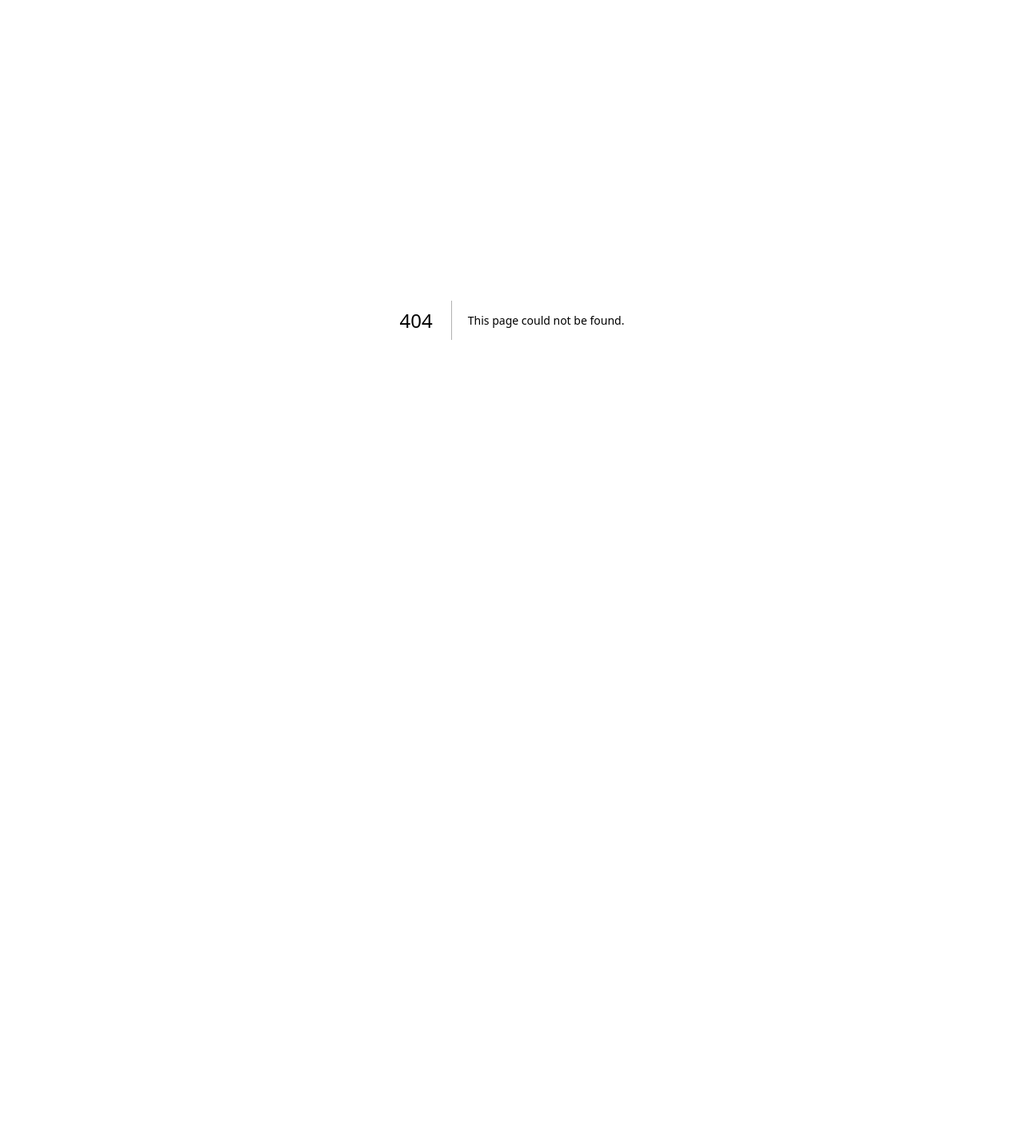
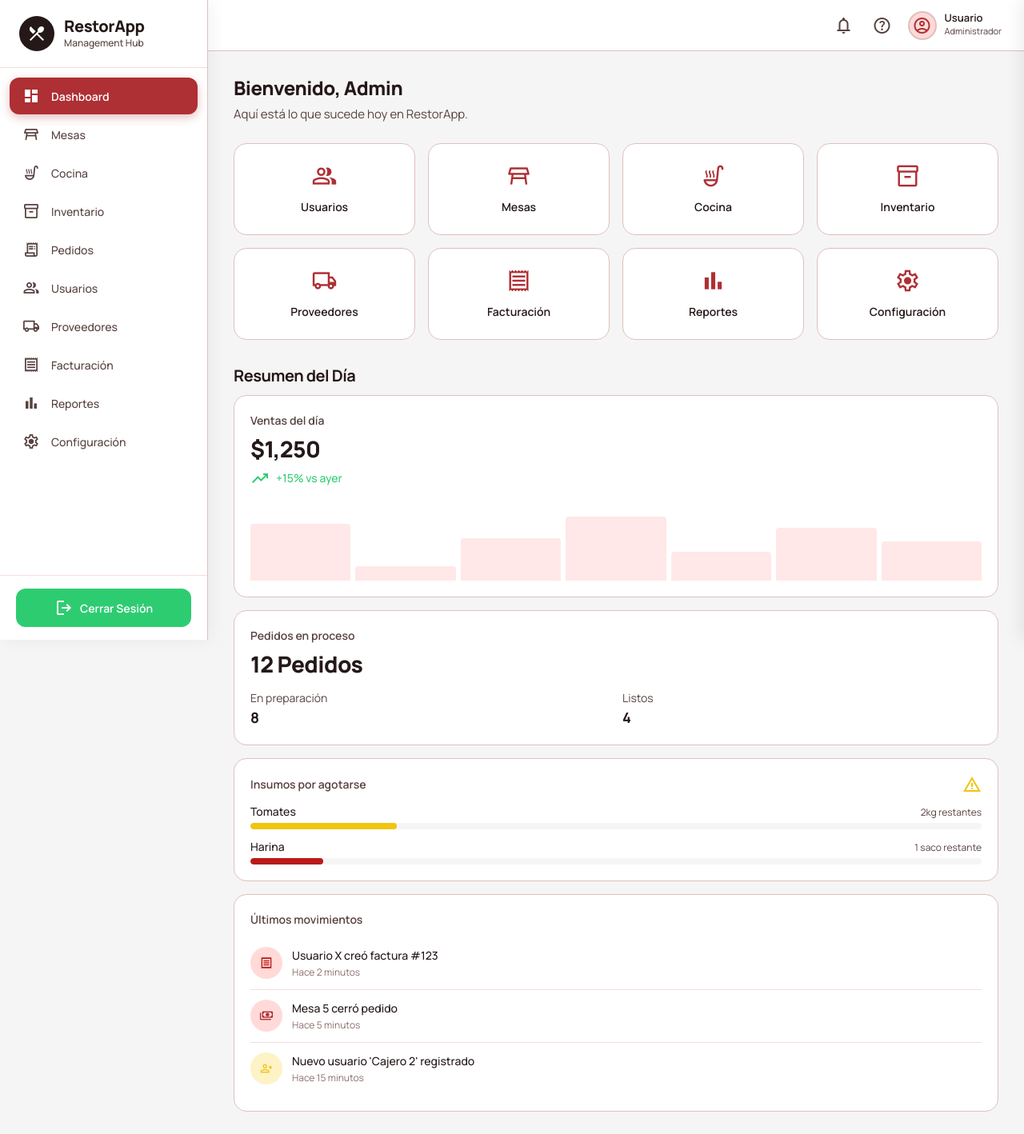
Before and after one commit to dsrojasal/RestorAppV1, a Next.js app: page /dashboard in a window 1280 px wide. Before the commit this address had no page. Shown: the whole page at 80% size. Before the commit the page ends 800 px from the top, so only its background shows below. Built offline with nearby package versions, Linux system fonts and the light colour scheme.

Commit message:
feat: dashboard layout with role-based sidebar + home page

```diff
--- /dev/null
+++ b/src/app/dashboard/layout.tsx
@@ -0,0 +1,72 @@
+'use client';
+
+import { useState, useEffect, useCallback } from 'react';
+import { useRouter } from 'next/navigation';
+import Sidebar from '@/components/Sidebar';
+import Topbar from '@/components/Topbar';
+import NotificationPanel from '@/components/NotificationPanel';
+import ProfileCard from '@/components/ProfileCard';
+
+interface UserData {
+  name: string;
+  email: string;
+  rol: string;
+  rolId: number;
+  createdAt: string;
+}
+
+const ROLE_MAP: Record<number, string> = { 1: 'Administrador', 2: 'Mesero', 3: 'Cocinero', 4: 'Cajero' };
+
+export default function DashboardLayout({ children }: { children: React.ReactNode }) {
+  const [sidebarOpen, setSidebarOpen] = useState(false);
+  const [notifOpen, setNotifOpen] = useState(false);
+  const [profileOpen, setProfileOpen] = useState(false);
+  const [user, setUser] = useState<UserData>({ name: 'Usuario', email: '', rol: 'Administrador', rolId: 1, createdAt: '' });
+  const router = useRouter();
+
+  useEffect(() => {
+    const cookies = document.cookie.split(';');
+    for (const cookie of cookies) {
+      const [name, value] = cookie.trim().split('=');
+      if (name === 'user' && value) {
+        try {
+          const u = JSON.parse(decodeURIComponent(value));
+          setUser({
+            name: u.name || 'Usuario',
+            email: u.email || '',
+            rol: ROLE_MAP[u.rolId] || u.rol || 'Administrador',
+            rolId: u.rolId || 1,
+            createdAt: u.createdAt || '',
+          });
+        } catch {}
+      }
+    }
+  }, []);
+
+  const handleLogout = useCallback(async () => {
+    try {
+      await fetch('/api/auth/logout', { method: 'POST' });
+    } catch {}
+    router.push('/login');
+  }, [router]);
+
+  return (
+    <div id="app-container">
+      <Sidebar isOpen={sidebarOpen} onClose={() => setSidebarOpen(false)} userRoleId={user.rolId} onLogout={handleLogout} />
+      <Topbar
+        onMenuClick={() => setSidebarOpen(true)}
+        onNotifClick={() => setNotifOpen(!notifOpen)}
+        onProfileClick={() => setProfileOpen(!profileOpen)}
+        userName={user.name}
+        userRol={user.rol}
+      />
+      <NotificationPanel isOpen={notifOpen} onClose={() => setNotifOpen(false)} />
+      <ProfileCard isOpen={profileOpen} onClose={() => setProfileOpen(false)} user={user} onLogout={handleLogout} />
+      <main className="main-content">
+        <div className="main-content-inner">
+          {children}
+        </div>
+      </main>
+    </div>
+  );
+}
--- /dev/null
+++ b/src/app/dashboard/page.tsx
@@ -0,0 +1,149 @@
+'use client';
+
+import { useEffect, useState } from 'react';
+
+export default function DashboardPage() {
+  const [userName, setUserName] = useState('Admin');
+
+  useEffect(() => {
+    const cookies = document.cookie.split(';');
+    for (const cookie of cookies) {
+      const [name, value] = cookie.trim().split('=');
+      if (name === 'user' && value) {
+        try {
+          const u = JSON.parse(decodeURIComponent(value));
+          setUserName(u.name || 'Admin');
+        } catch {}
+      }
+    }
+  }, []);
+
+  return (
+    <>
+      <div className="animate-in">
+        <h2 className="page-title">Bienvenido, {userName}</h2>
+        <p className="page-subtitle">Aquí está lo que sucede hoy en RestorApp.</p>
+      </div>
+      <div className="grid-cards animate-in animate-in-delay-1">
+        <a className="card-nav" href="/dashboard/usuarios">
+          <span className="material-symbols-outlined">group</span>
+          <h3>Usuarios</h3>
+        </a>
+        <a className="card-nav" href="/dashboard/mesas">
+          <span className="material-symbols-outlined">table_restaurant</span>
+          <h3>Mesas</h3>
+        </a>
+        <a className="card-nav" href="/dashboard/cocina">
+          <span className="material-symbols-outlined">soup_kitchen</span>
+          <h3>Cocina</h3>
+        </a>
+        <a className="card-nav" href="/dashboard/inventario">
+          <span className="material-symbols-outlined">inventory_2</span>
+          <h3>Inventario</h3>
+        </a>
+        <a className="card-nav" href="/dashboard/proveedores">
+          <span className="material-symbols-outlined">local_shipping</span>
+          <h3>Proveedores</h3>
+        </a>
+        <a className="card-nav" href="/dashboard/facturacion">
+          <span className="material-symbols-outlined">receipt</span>
+          <h3>Facturación</h3>
+        </a>
+        <a className="card-nav" href="/dashboard/reportes">
+          <span className="material-symbols-outlined">bar_chart</span>
+          <h3>Reportes</h3>
+        </a>
+        <a className="card-nav" href="/dashboard/configuracion">
+          <span className="material-symbols-outlined">settings</span>
+          <h3>Configuración</h3>
+        </a>
+      </div>
+      <div className="pt-8 pb-3 animate-in animate-in-delay-2">
+        <h3 className="text-xl font-bold leading-tight tracking-tight">Resumen del Día</h3>
+      </div>
+      <div className="flex flex-col gap-4">
+        <div className="card-data animate-in animate-in-delay-2">
+          <p className="card-data-title">Ventas del día</p>
+          <p className="card-data-value">$1,250</p>
+          <div className="flex items-center gap-2 mt-1">
+            <span className="material-symbols-outlined text-[#2ECC71] text-lg">trending_up</span>
+            <p className="text-[#2ECC71] text-sm font-medium">+15% vs ayer</p>
+          </div>
+          <div className="bar-chart mt-4">
+            {[80, 20, 60, 90, 40, 75, 55].map((h, i) => (
+              <div key={i} className="bar-chart-item" style={{ height: `${h}%`, opacity: 0.3 }} />
+            ))}
+          </div>
+        </div>
+        <div className="card-data animate-in animate-in-delay-3">
+          <p className="card-data-title">Pedidos en proceso</p>
+          <p className="card-data-value">12 Pedidos</p>
+          <div className="flex gap-4 pt-3">
+            <div className="flex-1">
+              <p className="text-sm" style={{ color: 'var(--text-secondary)' }}>En preparación</p>
+              <p className="text-lg font-bold">8</p>
+            </div>
+            <div className="flex-1">
+              <p className="text-sm" style={{ color: 'var(--text-secondary)' }}>Listos</p>
+              <p className="text-lg font-bold">4</p>
+            </div>
+          </div>
+        </div>
+        <div className="card-data animate-in animate-in-delay-3">
+          <div className="flex items-center justify-between mb-3">
+            <p className="card-data-title" style={{ marginBottom: 0 }}>Insumos por agotarse</p>
+            <span className="material-symbols-outlined text-[#F1C40F] text-2xl">warning</span>
+          </div>
+          <div className="mb-3">
+            <div className="flex justify-between items-baseline mb-1">
+              <p className="font-medium text-sm">Tomates</p>
+              <p className="text-xs" style={{ color: 'var(--text-secondary)' }}>2kg restantes</p>
+            </div>
+            <div className="progress-bar">
+              <div className="progress-bar-fill warning" style={{ width: '20%' }} />
+            </div>
+          </div>
+          <div>
+            <div className="flex justify-between items-baseline mb-1">
+              <p className="font-medium text-sm">Harina</p>
+              <p className="text-xs" style={{ color: 'var(--text-secondary)' }}>1 saco restante</p>
+            </div>
+            <div className="progress-bar">
+              <div className="progress-bar-fill danger" style={{ width: '10%' }} />
+            </div>
+          </div>
+        </div>
+        <div className="card-data animate-in animate-in-delay-4">
+          <p className="card-data-title" style={{ marginBottom: 12 }}>Últimos movimientos</p>
+          <div className="activity-item">
+            <div className="activity-icon danger">
+              <span className="material-symbols-outlined" style={{ fontSize: 18 }}>receipt</span>
+            </div>
+            <div className="activity-text">
+              <p>Usuario X creó factura #123</p>
+              <p>Hace 2 minutos</p>
+            </div>
+          </div>
+          <div className="activity-item">
+            <div className="activity-icon primary">
+              <span className="material-symbols-outlined" style={{ fontSize: 18 }}>payments</span>
+            </div>
+            <div className="activity-text">
+              <p>Mesa 5 cerró pedido</p>
+              <p>Hace 5 minutos</p>
+            </div>
+          </div>
+          <div className="activity-item">
+            <div className="activity-icon warning">
+              <span className="material-symbols-outlined" style={{ fontSize: 18 }}>person_add</span>
+            </div>
+            <div className="activity-text">
+              <p>Nuevo usuario &apos;Cajero 2&apos; registrado</p>
+              <p>Hace 15 minutos</p>
+            </div>
+          </div>
+        </div>
+      </div>
+    </>
+  );
+}
```
